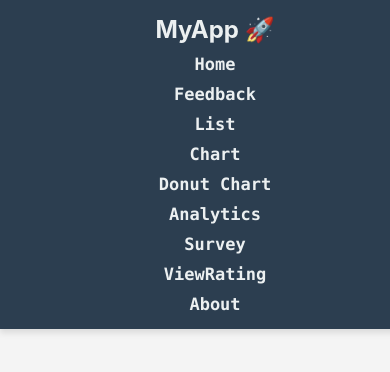
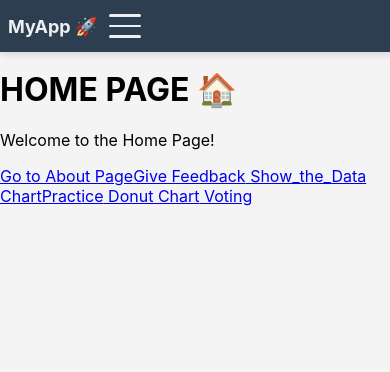
Before and after one commit to kr-vibhor-38/react-vite, a React (Vite) app: page / in a window 390 px wide. Shown: the top 372 px of the page. Built offline with nearby package versions, Linux system fonts and the light colour scheme; what @react-pdf/renderer would draw is missing.

Commit message:
Fixed the responsiveness

```diff
--- a/src/App.css
+++ b/src/App.css
@@ -11,15 +11,17 @@
     width: 100%;
     z-index: 1000;
     left: 0;
+    transition: padding 0.3s;
 }
-body{
-    margin-top: 60px;
+body {
+    margin-top: 70px;
 }
 
 .nv-containr {
-    flex: 1;  /* Takes up remaining space */
+    flex: 1;
     display: flex;
-    justify-content: center; /* Centers the buttons */
+    justify-content: center;
+    align-items: center;
 }
 
 /* Logo */
@@ -27,6 +29,7 @@ body{
     font-size: 24px;
     font-weight: bold;
     color: #ecf0f1;
+    white-space: nowrap;
 }
 
 /* Navigation Links */
@@ -36,6 +39,7 @@ body{
     gap: 20px;
     margin: 0;
     padding: 0;
+    align-items: center;
 }
 
 .nv-lnks li {
@@ -48,28 +52,120 @@ body{
     font-size: 17px;
     font-weight: bold;
     padding: 8px 12px;
-    transition: color 0.3s ease-in-out;
-    font-family: consolas;
+    transition: color 0.3s;
+    font-family: consolas, monospace;
+    border-radius: 4px;
 }
 
-.nv-lnks a:hover {
+.nv-lnks a:hover,
+.nv-lnks a:focus {
     color: #f39c12;
+    background: rgba(255,255,255,0.07);
+    outline: none;
+}
+
+/* Hamburger menu icon */
+.nv-hamburger {
+    display: none;
+    flex-direction: column;
+    justify-content: center;
+    cursor: pointer;
+    width: 32px;
+    height: 32px;
+    margin-left: 12px;
+}
+.nv-hamburger span {
+    height: 4px;
+    width: 100%;
+    background: #ecf0f1;
+    margin: 4px 0;
+    border-radius: 2px;
+    transition: 0.3s;
 }
 
 /* Responsive Design */
+@media (max-width: 900px) {
+    .nv-lnks a {
+        font-size: 15px;
+        padding: 8px 8px;
+    }
+    .logo_ {
+        font-size: 20px;
+    }
+    .nvbr {
+        padding: 10px 8px;
+    }
+}
+
 @media (max-width: 768px) {
     .nvbr {
-        flex-direction: column;
-        text-align: center;
+        flex-direction: row;
+        align-items: center;
+        padding: 10px 8px;
+    }
+    .nv-containr {
+        justify-content: flex-end;
     }
 
-    .nv-containr {
-        justify-content: center;
+    /* Hamburger visible */
+    .nv-hamburger {
+        display: flex;
     }
 
+    /* Hide nav links by default on mobile */
     .nv-lnks {
+        position: absolute;
+        top: 60px;
+        right: 10px;
+        background: #2c3e50;
         flex-direction: column;
-        gap: 10px;
-        padding-top: 10px;
+        gap: 0;
+        width: 180px;
+        padding: 8px 0;
+        border-radius: 8px;
+        box-shadow: 0 8px 24px rgba(0,0,0,0.15);
+        opacity: 0;
+        pointer-events: none;
+        transform: translateY(-10px);
+        transition: all 0.3s;
+        z-index: 1200;
+    }
+
+    /* Show nav links when menu is toggled */
+    .nvbr.menu-open .nv-lnks {
+        opacity: 1;
+        pointer-events: auto;
+        transform: translateY(0);
+    }
+
+    .nv-lnks li {
+        display: block;
+        text-align: left;
+    }
+    .nv-lnks a {
+        display: block;
+        padding: 12px 20px;
+        font-size: 16px;
     }
 }
+
+/* Extra small screens */
+@media (max-width: 480px) {
+    .logo_ {
+        font-size: 18px;
+    }
+    .nv-lnks {
+        width: 100vw;
+        right: 0;
+        left: 0;
+        top: 50px;
+        border-radius: 0;
+    }
+    .nv-lnks a {
+        font-size: 15px;
+        padding: 12px 10px;
+    }
+}
+.nv-menu-toggle {
+    display: none;
+}
--- a/src/App.tsx
+++ b/src/App.tsx
@@ -1,37 +1,113 @@
-import React from "react";
-import AppRoutes from "./routes/AppRoutes";
+// import React from "react";
+// import AppRoutes from "./routes/AppRoutes";
+// import { Link } from "react-router-dom";
+// import "./App.css";
+
+// const App: React.FC = () => {
+//   return (
+//     // <div>
+//     //   <h1>My React App 🚀</h1>
+//     //   <AppRoutes />
+//     // </div>
+//     <div>
+//       {/* Navigation Bar */}
+//       <nav className="nvbr">
+//         <div className="logo_">MyApp 🚀</div>
+//         <div className="nv-containr">
+//           <ul className="nv-lnks">
+//             <li><Link to="/">Home</Link></li>
+//             <li><Link to="/feedback">Feedback</Link></li>
+//             <li><Link to="/list">List</Link></li>
+//             <li><Link to="/chart">Chart</Link></li>
+//             <li><Link to="/donut">Donut Chart</Link></li>
+//             <li><Link to="/analytics">Analytics</Link></li>
+//             <li><Link to="/lidkar_s">Survey</Link></li>
+//             <li><Link to="/review">ViewRating</Link></li>
+//             <li><Link to="/about">About</Link></li>
+//           </ul>
+//         </div>
+//       </nav>
+
+//       {/* Routes */}
+//       <AppRoutes />
+//     </div>
+
+//   );
+// };
+
+// export default App;
+
+import React, { useState } from "react";
 import { Link } from "react-router-dom";
 import "./App.css";
+import AppRoutes from "./routes/AppRoutes";
 
 const App: React.FC = () => {
+  const [menuOpen, setMenuOpen] = useState(false);
+
+  // Close menu on link click (for better UX on mobile)
+  const handleLinkClick = () => {
+    setMenuOpen(false);
+  };
+
   return (
-    // <div>
-    //   <h1>My React App 🚀</h1>
-    //   <AppRoutes />
-    // </div>
     <div>
       {/* Navigation Bar */}
-      <nav className="nvbr">
+      <nav className={`nvbr${menuOpen ? " menu-open" : ""}`}>
         <div className="logo_">MyApp 🚀</div>
+        {/* Hamburger Menu (visible on mobile) */}
+        <input
+          type="checkbox"
+          id="nv-menu-toggle"
+          className="nv-menu-toggle"
+          checked={menuOpen}
+          onChange={() => setMenuOpen(!menuOpen)}
+          aria-label="Toggle navigation"
+        />
+        <label htmlFor="nv-menu-toggle" className="nv-hamburger">
+          <span></span>
+          <span></span>
+          <span></span>
+        </label>
         <div className="nv-containr">
           <ul className="nv-lnks">
-            <li><Link to="/">Home</Link></li>
-            <li><Link to="/feedback">Feedback</Link></li>
-            <li><Link to="/list">List</Link></li>
-            <li><Link to="/chart">Chart</Link></li>
-            <li><Link to="/donut">Donut Chart</Link></li>
-            <li><Link to="/analytics">Analytics</Link></li>
-            <li><Link to="/lidkar_s">Survey</Link></li>
-            <li><Link to="/review">ViewRating</Link></li>
-            <li><Link to="/about">About</Link></li>
+            <li>
+              <Link to="/" onClick={handleLinkClick}>Home</Link>
+            </li>
+            <li>
+              <Link to="/feedback" onClick={handleLinkClick}>Feedback</Link>
+            </li>
+            <li>
+              <Link to="/list" onClick={handleLinkClick}>List</Link>
+            </li>
+            <li>
+              <Link to="/chart" onClick={handleLinkClick}>Chart</Link>
+            </li>
+            <li>
+              <Link to="/donut" onClick={handleLinkClick}>Donut_Chart</Link>
+            </li>
+            <li>
+              <Link to="/analytics" onClick={handleLinkClick}>Analytics</Link>
+            </li>
+            <li>
+              <Link to="/lidkar_s" onClick={handleLinkClick}>Survey</Link>
+            </li>
+            <li>
+              <Link to="/review" onClick={handleLinkClick}>ViewRating</Link>
+            </li>
+            <li>
+              <Link to="/about" onClick={handleLinkClick}>About</Link>
+            </li>
           </ul>
         </div>
       </nav>
 
       {/* Routes */}
-      <AppRoutes />
+      <div style={{ marginTop: "70px" }}>
+
+         <AppRoutes />
+      </div>
     </div>
-
   );
 };
 
--- a/src/pages/FeedbackPage.css
+++ b/src/pages/FeedbackPage.css
@@ -1,8 +1,27 @@
-.mrgn{
+/* .mrgn{
     text-align: center;
     font-family: 'Gill Sans', 'Gill Sans MT', Calibri, 'Trebuchet MS', sans-serif;
 }
 .box{
     width: 100%;
     height: 100vh;
+} */
+.box {
+    width: 100%;
+    height: 100vh;
 }
+
+.iframe-wrapper {
+    min-width: 960px;
+}
+
+.mrgn {
+    text-align: center;
+    font-family: 'Gill Sans', 'Gill Sans MT', Calibri, 'Trebuchet MS', sans-serif;
+}
+
+iframe {
+    width: 100%;
+    height: 100vh;
+    border: none;
+}
--- a/src/pages/FeedbackPage.tsx
+++ b/src/pages/FeedbackPage.tsx
@@ -1,16 +1,18 @@
 import React from "react";
-import { Link } from "react-router-dom";
 import './FeedbackPage.css'
 
 const FeedBackPage: React.FC=()=>{
     return (
         <div className="box">
             <h1>FeedBack Page</h1>
-            <iframe src="https://pollmonk-survey.sunplussoftware.com:4102/feedback/?fid=Nw==&ftype=1" width="100%" height="100%"
+            <div className="iframe-wrapper">
+                <iframe src="https://pollmonk-survey.sunplussoftware.com:4102/feedback/?fid=Nw==&ftype=1"
+            width="100%"
+            height="100%"
             style={{border: "none"}}
             title="Feedback Page"
             ></iframe>
-            <Link to="/">Back to Home</Link>
+            </div>
         </div>
     );
 };
--- a/src/pages/LidkarSurvey.tsx
+++ b/src/pages/LidkarSurvey.tsx
@@ -1,18 +1,20 @@
 import React from "react";
-import { Link } from "react-router-dom";
- import "./FeedbackPage.css";
+import "./FeedbackPage.css";
 
- const LidkarSurvey: React.FC=()=>{
-    return(
+const LidkarSurvey: React.FC = () => {
+    return (
         <div className="box">
             <h1 className="mrgn">Please give your valuable feedback</h1>
-            <iframe src=" https://pollmonk-survey.sunplussoftware.com:4102/feedback/?fid=MjI=&ftype=1" width="100%" height="100%"
-            style={{border: "none"}}
-            title="Lidkar Survey"
-            ></iframe>
-            <Link to="/">Back to Home</Link>
+            <div className="iframe-wrapper">
+                <iframe src=" https://pollmonk-survey.sunplussoftware.com:4102/feedback/?fid=MjI=&ftype=1"
+                    width="100%"
+                    height="100%"
+                    style={{ border: "none" }}
+                    title="Lidkar Survey"
+                ></iframe>
+            </div>
         </div>
     )
- }
+}
 
- export default LidkarSurvey;
+export default LidkarSurvey;
--- a/src/pages/ViewRating.css
+++ b/src/pages/ViewRating.css
@@ -1,6 +1,7 @@
 /* Container Styling */
 .analytics-container {
     max-width: 1200px;
+    min-width: 1207px;
     margin: 20px auto;
     padding: 20px;
     background-color: #d8ecf7;
@@ -77,6 +78,7 @@
 
 /* Pie Chart */
 .pie-chart {
+    min-width: auto;
     width: 60%;
     flex: 1;
 }
```
